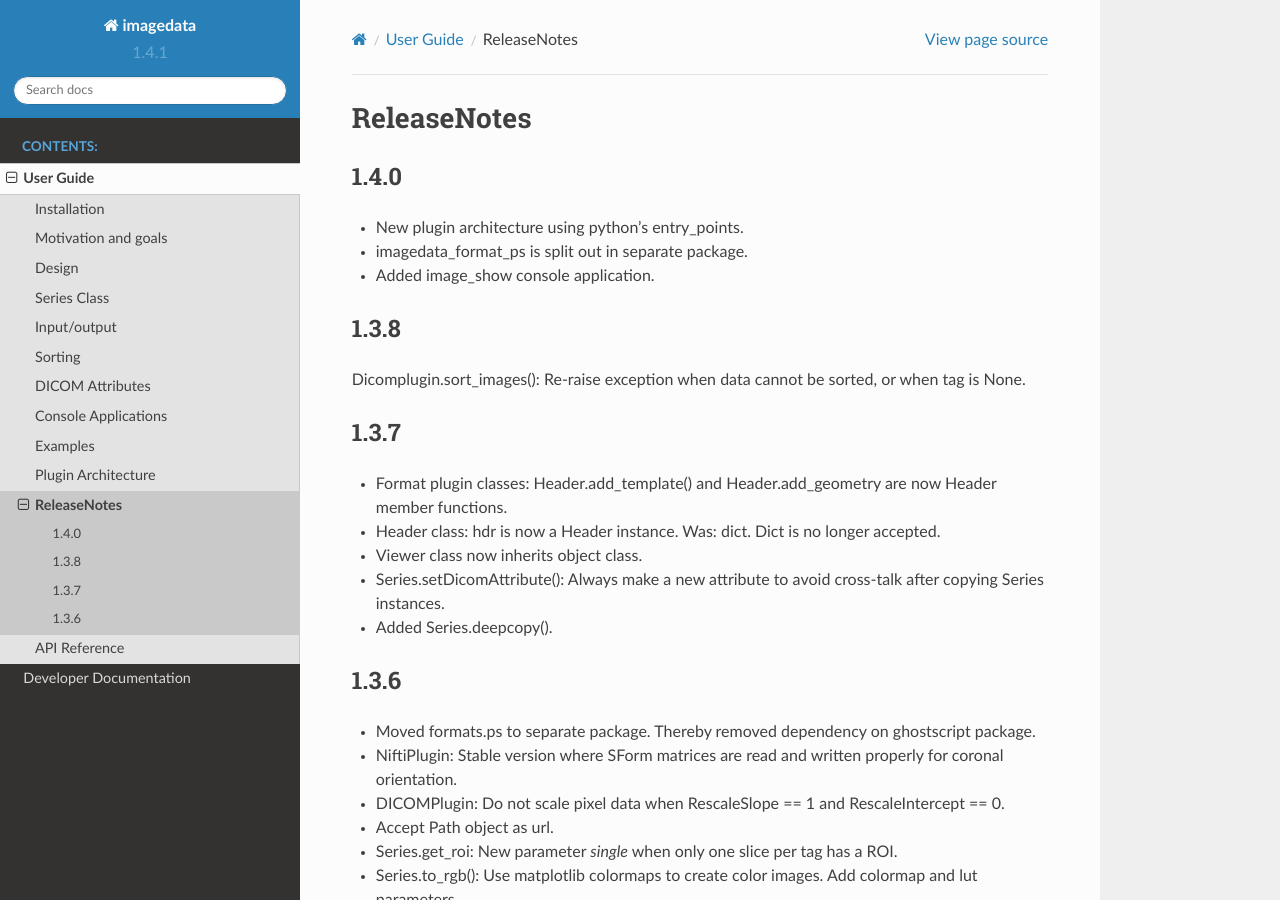
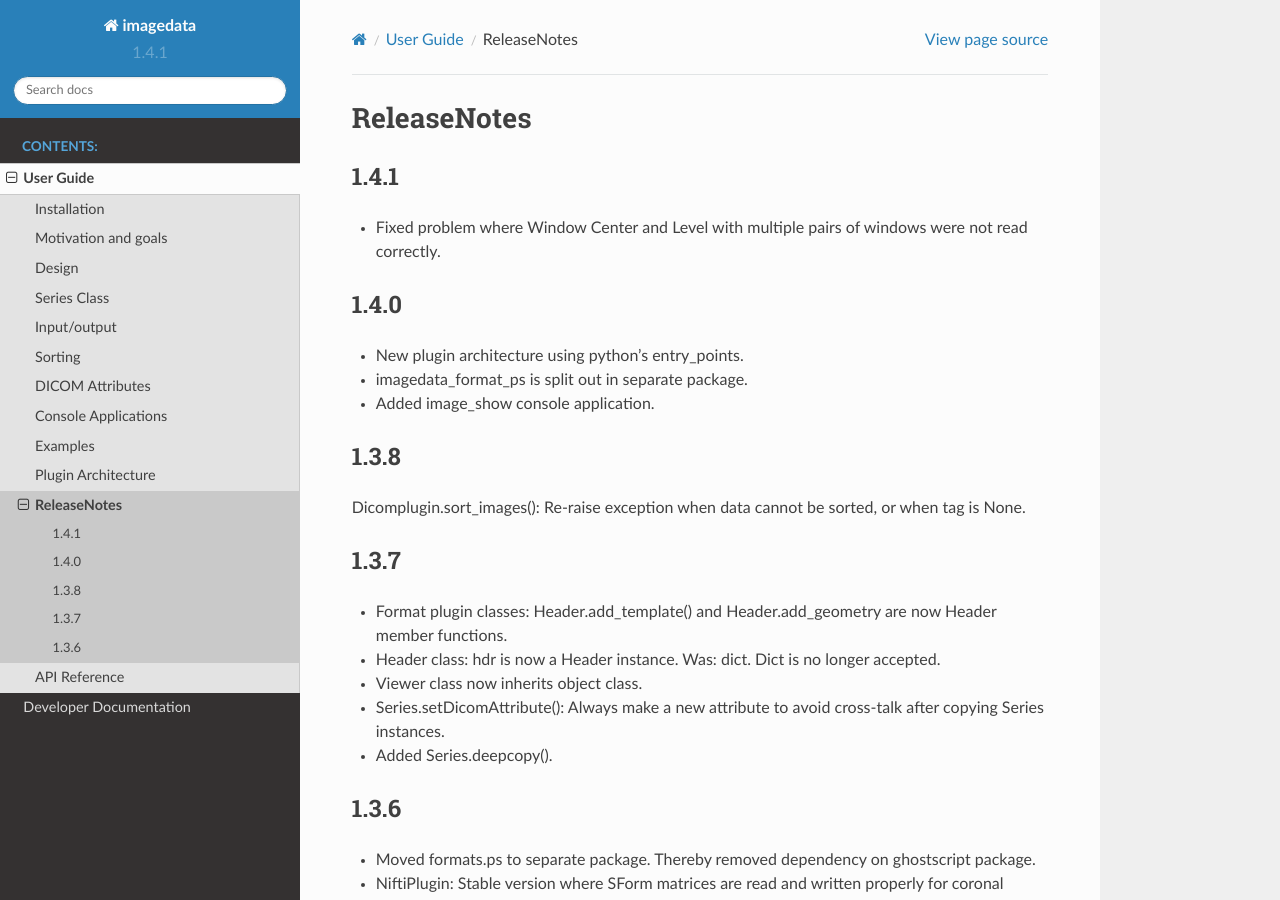
Before and after one commit to erling6232/imagedata, a Sphinx documentation site: the page built from docs/ReleaseNotes.rst, in a window 1280 px wide and 900 px high. Built offline with Sphinx 7.4.7 and the Read the Docs theme 2.0.0, drawn with Linux system fonts in a browser that asks for light colours; pages that are not in the unit, such as notebooks, are missing from menus.

Commit message:
Updated to release 1.4.1.

```diff
--- a/docs/ReleaseNotes.rst
+++ b/docs/ReleaseNotes.rst
@@ -2,6 +2,10 @@
 
 ReleaseNotes
 ============
+
+1.4.1
+-----
+* Fixed problem where Window Center and Level with multiple pairs of windows were not read correctly.
 
 1.4.0
 -----
```
